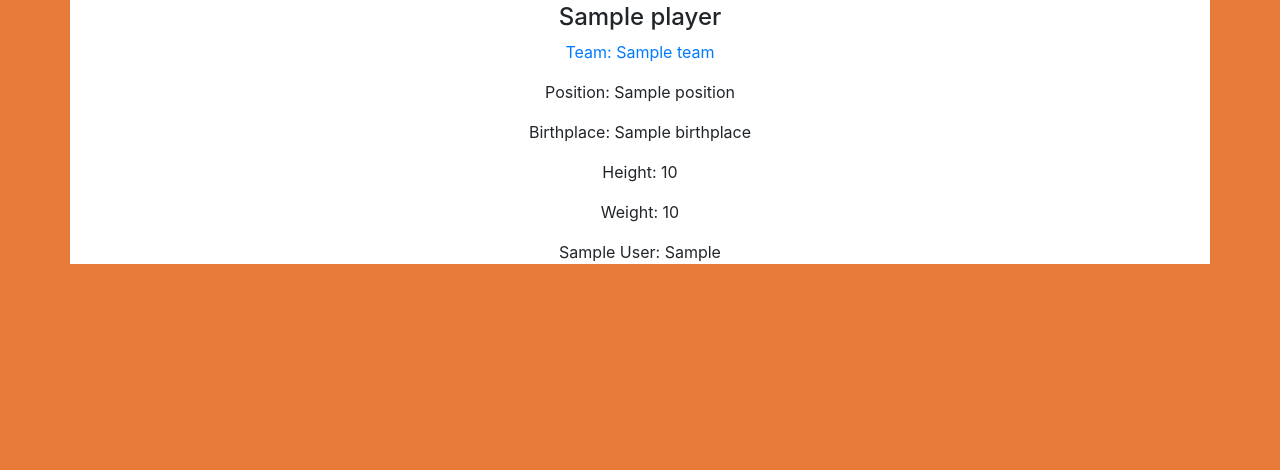
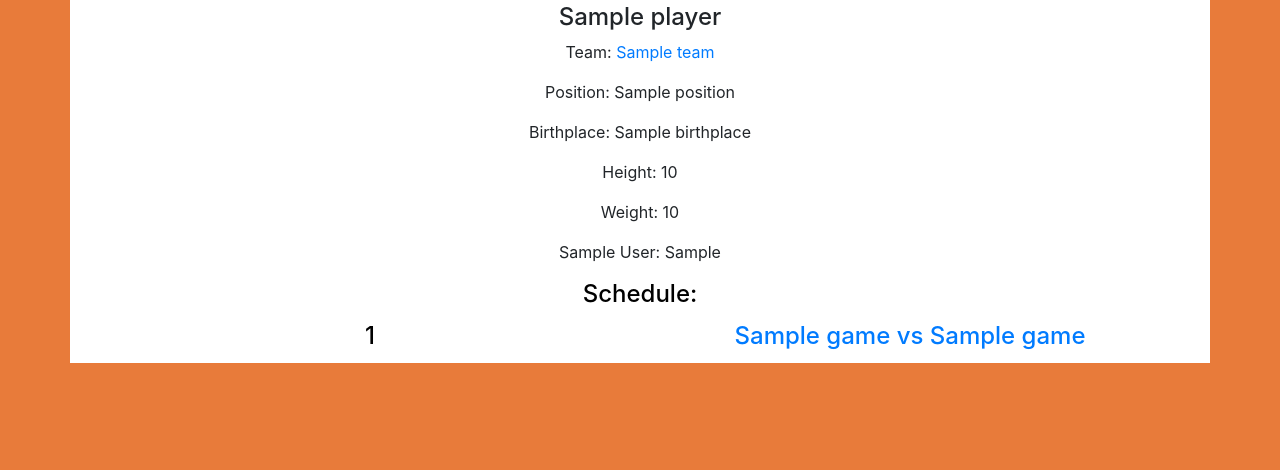
Before and after one commit to tylerpak/NCAA_Website, a Flask app: template templates/player-instance.html in a window 1280 px wide. Shown: the part 330-800 px from the top of the page. Run offline with Flask 2, Linux system fonts and the light colour scheme; the template is opened without the code that fills it: most values are stand-ins (such as "Sample title", 1, 10 or a date in 2020); a database or web service that is not in the repository returns one stand-in record (values such as "Sample title"); some libraries are stand-ins or nearby versions.

Commit message:
Added schedule to player instance pages

```diff
--- a/templates/player-instance.html
+++ b/templates/player-instance.html
@@ -15,6 +15,21 @@
   left: 50%;
   transform: translate(-50%, -50%);
 }
+.column {
+    float: left;
+    width: 50%;
+    padding: 5px;
+}
+
+.row {
+    text-align: center;
+    margin:0 auto;
+}
+.row .column{
+   display:inline-block;
+   vertical-align: middle;
+   float: none;
+}
 
 h4 {
     text-align: center;
@@ -31,13 +46,41 @@ p {
 </div>
 <br>
 <h4>{{ player['name'] }}</h4>
-<a href="team-instance{{ team['_id'] }}"> <p>Team: {{ player['team'] }}</p></a>
+<p>Team: <a href="team-instance{{ team['_id'] }}">{{ player['team'] }}</a></p>
 <p>Position: {{  player['position'] }}</p>
 <p>Birthplace: {{ player['birthplace'] }}</p>
 <p>Height: {{ player['height'] }}</p>
 <p>Weight: {{ player['weight'] }}</p>
 
 {% for stat in stats %}
+{% if stat['displayValue'] == '0.0' %}
+<p>{{stat['displayName']}}: unknown</p>
+{% else %}
 <p>{{stat['displayName']}}: {{stat['displayValue']}}</p>
+{% endif %}
 {% endfor %}
+<div class="row">
+<div class="container">
+<h4>Schedule:</h4>
+        {% for game in team['schedule'] %}
+            <div class="row">
+            {% if  game_exists(game)   %}
+                <div class ="column">
+                <h4>{{ team['schedule'][game][0] }}</h4>
+                </div>
+                <div class ="column">
+                <h4><a href="game-instance{{ game }}">{{get_gameName(game)}}</a></h4>
+                </div>
+            {% else %}
+            <div class ="column">
+                <h4>{{ team['schedule'][game][0] }}</h4>
+                </div>
+                <div class ="column">
+                    <h4>----</h4>
+                </div>
+            {% endif %}
+            </div>
+        {% endfor %}
+</div>
+</div>
 {% endblock %}
```
